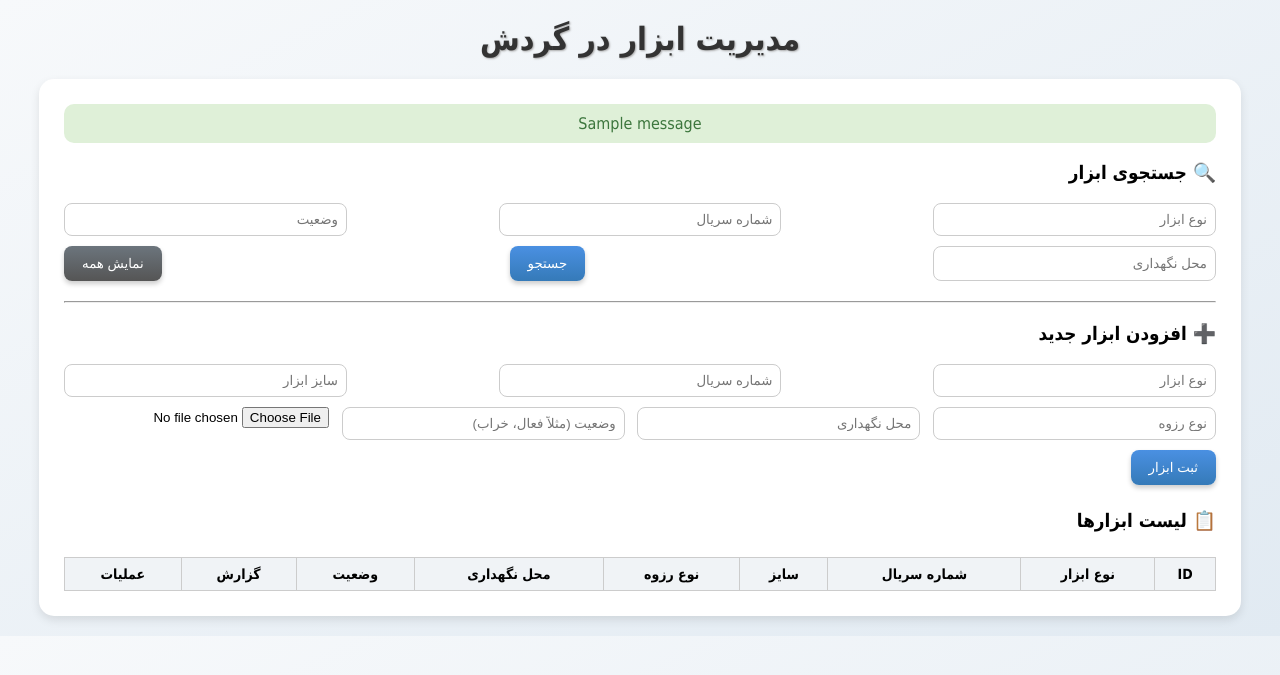
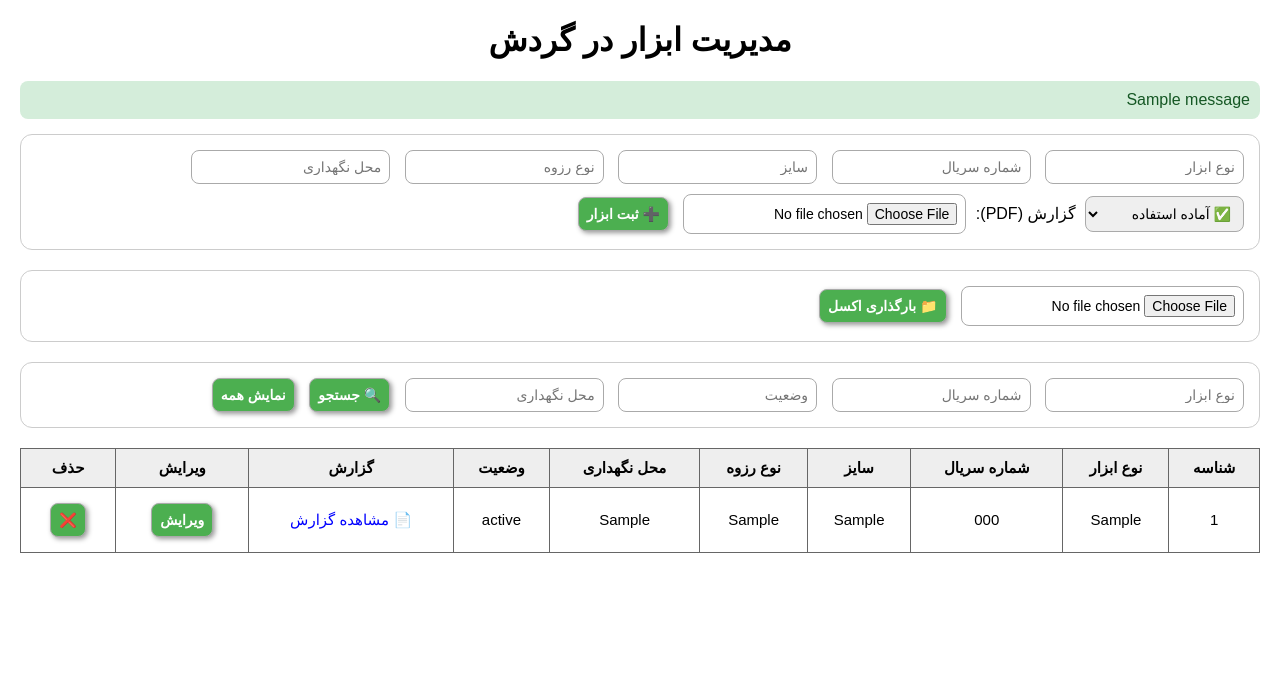
Before and after one commit to javadrad/Inventory-app-final, a Flask app: page / in a window 1280 px wide. Shown: the top 675 px of the page. Run offline with Flask 3, Linux system fonts and the light colour scheme; tables that the repository leaves empty hold one stand-in row (values such as "Sample post"); one stand-in notice (Sample message) is shown; lists and menus that the app fills with data are empty.

Commit message:
Update index.html

```diff
--- a/templates/index.html
+++ b/templates/index.html
@@ -5,132 +5,111 @@
     <title>مدیریت ابزار در گردش</title>
     <style>
         body {
-            font-family: "Tahoma", sans-serif;
+            font-family: "B Nazanin", Arial, sans-serif;
             direction: rtl;
-            background: linear-gradient(to bottom right, #f7f9fb, #e1eaf2);
-            margin: 0;
-            padding: 0;
+            margin: 20px;
         }
         h1 {
             text-align: center;
-            color: #333;
-            margin-top: 20px;
-            text-shadow: 1px 1px 2px #aaa;
-        }
-        .container {
-            width: 90%;
-            margin: 20px auto;
-            background: #fff;
-            padding: 25px;
-            border-radius: 15px;
-            box-shadow: 0 4px 10px rgba(0,0,0,0.1);
+            font-weight: bold;
         }
         form {
-            display: flex;
-            flex-wrap: wrap;
-            justify-content: space-between;
-            gap: 10px;
+            margin-bottom: 20px;
+            padding: 10px;
+            border: 1px solid #ccc;
+            border-radius: 12px;
         }
-        input[type="text"], select {
-            width: 23%;
+        input, select, button {
+            margin: 5px;
             padding: 8px;
             border-radius: 8px;
-            border: 1px solid #ccc;
-        }
-        input[type="file"] {
-            width: 23%;
+            border: 1px solid #aaa;
+            font-size: 14px;
         }
         button {
-            background: linear-gradient(to bottom, #4a90e2, #357ab8);
+            background: #4CAF50;
             color: white;
-            border: none;
-            padding: 10px 18px;
-            border-radius: 8px;
+            font-weight: bold;
             cursor: pointer;
-            transition: 0.2s;
-            box-shadow: 0 3px 5px rgba(0,0,0,0.2);
-        }
-        button:hover {
-            transform: translateY(-1px);
-            background: linear-gradient(to bottom, #5aa3f0, #2e68a8);
+            box-shadow: 2px 2px 5px #999;
         }
         table {
             width: 100%;
             border-collapse: collapse;
-            margin-top: 25px;
-            font-size: 14px;
+            margin-top: 15px;
         }
         th, td {
-            border: 1px solid #ccc;
-            padding: 8px;
+            border: 1px solid #666;
+            padding: 10px;
             text-align: center;
+            font-size: 15px;
         }
         th {
-            background: #f0f3f6;
+            background: #eee;
         }
-        tr:nth-child(even) {
-            background: #fafafa;
+        a {
+            color: blue;
+            text-decoration: none;
         }
         .flash {
-            background: #dff0d8;
-            color: #3c763d;
             padding: 10px;
-            text-align: center;
-            border-radius: 10px;
-            margin-bottom: 10px;
+            margin-bottom: 15px;
+            border-radius: 8px;
         }
-        .delete-btn {
-            background: linear-gradient(to bottom, #e94e4e, #b73838);
-        }
-        .delete-btn:hover {
-            background: linear-gradient(to bottom, #ff5c5c, #a42e2e);
-        }
+        .success { background: #d4edda; color: #155724; }
+        .danger { background: #f8d7da; color: #721c24; }
     </style>
 </head>
 <body>
     <h1>مدیریت ابزار در گردش</h1>
-    <div class="container">
-        {% with messages = get_flashed_messages() %}
+
+    <!-- نمایش پیام ها -->
+    {% with messages = get_flashed_messages(with_categories=true) %}
         {% if messages %}
-                {% for message in messages %}
-                    <div class="flash">{{ message }}</div>
+            {% for category, message in messages %}
+                <div class="flash {{ category }}">{{ message }}</div>
             {% endfor %}
         {% endif %}
     {% endwith %}
 
-        <!-- فرم جستجو -->
-        <h3>🔍 جستجوی ابزار</h3>
-        <form method="get" action="/">
-            <input type="text" name="tool_type" placeholder="نوع ابزار" value="{{ tool_type }}">
-            <input type="text" name="serial_number" placeholder="شماره سریال" value="{{ serial_number }}">
-            <input type="text" name="status" placeholder="وضعیت" value="{{ status }}">
-            <input type="text" name="location" placeholder="محل نگهداری" value="{{ location }}">
-            <button type="submit">جستجو</button>
-            <a href="/" style="text-decoration:none;">
-                <button type="button" style="background:linear-gradient(to bottom,#6c757d,#555);">نمایش همه</button>
-            </a>
+    <!-- فرم ثبت ابزار -->
+    <form method="POST" action="/add" enctype="multipart/form-data">
+        <input type="text" name="tool_type" placeholder="نوع ابزار" required>
+        <input type="text" name="serial_number" placeholder="شماره سریال" required>
+        <input type="text" name="size" placeholder="سایز">
+        <input type="text" name="thread_type" placeholder="نوع رزوه">
+        <input type="text" name="location" placeholder="محل نگهداری">
+        <select name="status">
+            <option value="آماده">✅ آماده استفاده</option>
+            <option value="تعمیر">🛠 نیاز به تعمیر</option>
+            <option value="سندبلاست">🌀 نیاز به سندبلاست</option>
+            <option value="خراب">❌ خراب</option>
+            <option value="Class 2">📘 Class 2</option>
+        </select>
+        گزارش (PDF): <input type="file" name="report_file">
+        <button type="submit">➕ ثبت ابزار</button>
     </form>
 
-        <hr style="margin:20px 0;">
-
-        <!-- فرم افزودن ابزار -->
-        <h3>➕ افزودن ابزار جدید</h3>
-        <form action="/add" method="post" enctype="multipart/form-data">
-            <input type="text" name="tool_type" placeholder="نوع ابزار" required>
-            <input type="text" name="serial_number" placeholder="شماره سریال" required>
-            <input type="text" name="size" placeholder="سایز ابزار">
-            <input type="text" name="thread_type" placeholder="نوع رزوه">
-            <input type="text" name="location" placeholder="محل نگهداری">
-            <input type="text" name="status" placeholder="وضعیت (مثلاً فعال، خراب)">
-            <input type="file" name="report_link" accept=".pdf,.jpg,.png">
-            <button type="submit">ثبت ابزار</button>
+    <!-- فرم آپلود اکسل -->
+    <form method="POST" action="/upload_excel" enctype="multipart/form-data">
+        <input type="file" name="excel_file" accept=".xlsx, .xls">
+        <button type="submit">📁 بارگذاری اکسل</button>
     </form>
 
-        <!-- جدول داده‌ها -->
-        <h3 style="margin-top:25px;">📋 لیست ابزارها</h3>
+    <!-- فرم جستجو -->
+    <form method="get" action="/">
+        <input type="text" name="tool_type" value="{{ tool_type }}" placeholder="نوع ابزار">
+        <input type="text" name="serial_number" value="{{ serial_number }}" placeholder="شماره سریال">
+        <input type="text" name="status" value="{{ status }}" placeholder="وضعیت">
+        <input type="text" name="location" value="{{ location }}" placeholder="محل نگهداری">
+        <button type="submit">🔍 جستجو</button>
+        <a href="/"><button type="button">نمایش همه</button></a>
+    </form>
+
+    <!-- جدول ابزارها -->
     <table>
         <tr>
-                <th>ID</th>
+            <th>شناسه</th>
             <th>نوع ابزار</th>
             <th>شماره سریال</th>
             <th>سایز</th>
@@ -138,33 +117,29 @@
             <th>محل نگهداری</th>
             <th>وضعیت</th>
             <th>گزارش</th>
-                <th>عملیات</th>
+            <th>ویرایش</th>
+            <th>حذف</th>
         </tr>
-            {% for row in data %}
+        {% for item in items %}
         <tr>
-                <td>{{ row[0] }}</td>
-                <td>{{ row[1] }}</td>
-                <td>{{ row[2] }}</td>
-                <td>{{ row[3] }}</td>
-                <td>{{ row[4] }}</td>
-                <td>{{ row[5] }}</td>
-                <td>{{ row[6] }}</td>
+            <td>{{ item[0] }}</td>
+            <td>{{ item[1] }}</td>
+            <td>{{ item[2] }}</td>
+            <td>{{ item[3] }}</td>
+            <td>{{ item[4] }}</td>
+            <td>{{ item[5] }}</td>
+            <td>{{ item[6] }}</td>
             <td>
-                    {% if row[7] %}
-                        <a href="{{ url_for('reports', filename=row[7].split('/')[-1]) }}" target="_blank">مشاهده</a>
+                {% if item[7] %}
+                    <a href="{{ item[7] }}" target="_blank">📄 مشاهده گزارش</a>
                 {% else %}
                     -
                 {% endif %}
             </td>
-                <td>
-                    <a href="/edit/{{ row[0] }}"><button>ویرایش</button></a>
-                    <a href="/delete/{{ row[0] }}" onclick="return confirm('آیا مطمئن هستید؟');">
-                        <button class="delete-btn">حذف</button>
-                    </a>
-                </td>
+            <td><a href="/edit/{{ item[0] }}"><button>ویرایش</button></a></td>
+            <td><a href="/delete/{{ item[0] }}"><button>❌</button></a></td>
         </tr>
         {% endfor %}
     </table>
-    </div>
 </body>
 </html>
```
Lines whose indentation alone changed are shown as unchanged.
